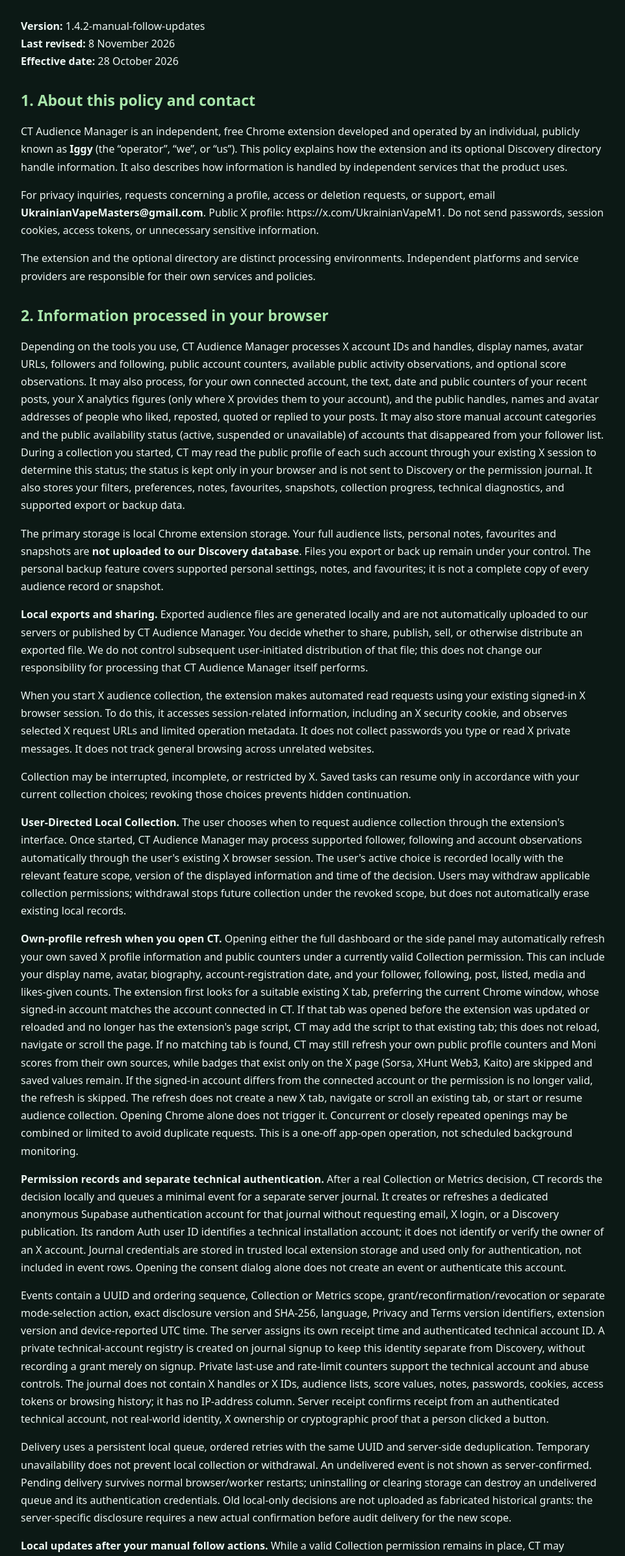
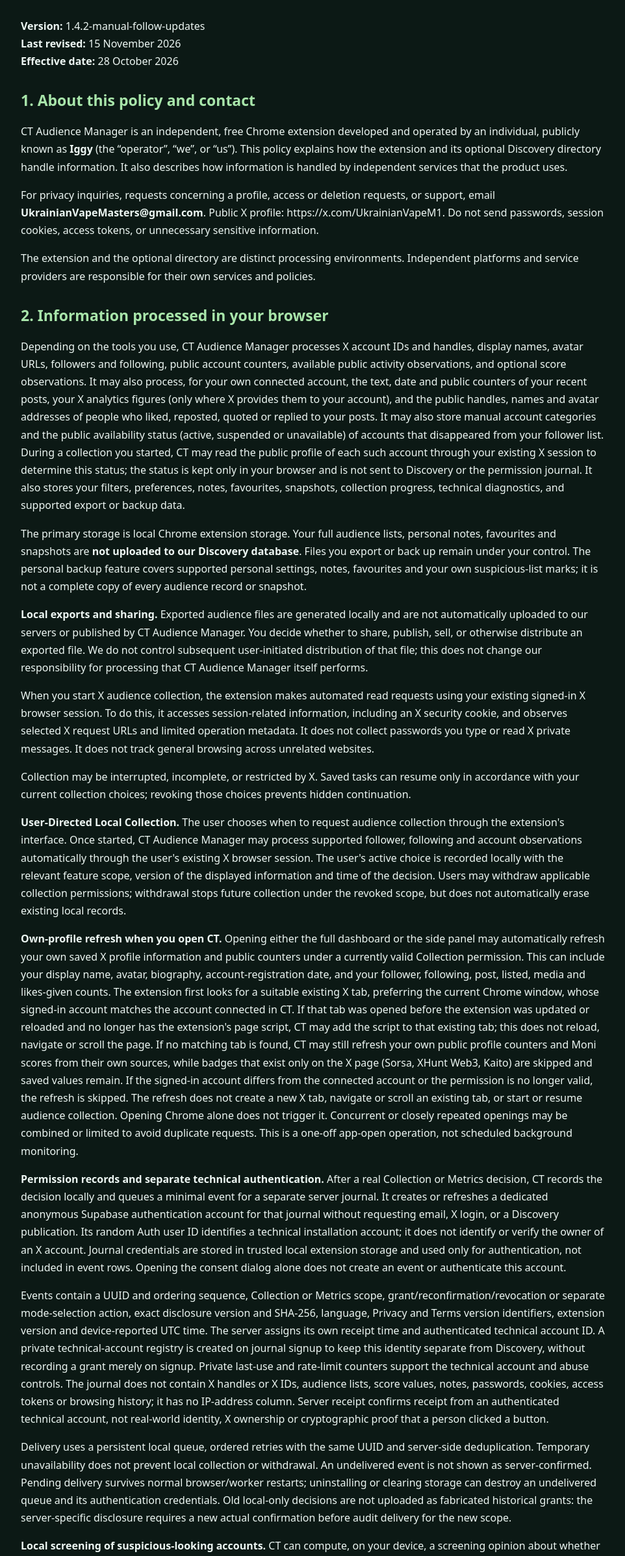
Before and after one commit to IgorAndreichen/ct-audience-manager-privacy, a plain HTML site: page index.html in a window 1280 px wide. Shown: the part 166-2560 px from the top of the page at 65% size, without its empty margins (158-1120 px from the left). Drawn offline with Linux system fonts and the light colour scheme.

Commit message:
Privacy revised 15 November 2026: local suspicious-account screening and manual marks, own-metrics refresh follows the Metrics permission

```diff
--- a/index.html
+++ b/index.html
@@ -1,13 +1,13 @@
 <!doctype html>
 <html lang="en"><head><meta charset="utf-8"><meta name="viewport" content="width=device-width,initial-scale=1"><title>CT Audience Manager — Privacy and Terms</title><style>body{font:16px/1.7 system-ui;background:#0c1915;color:#edf7f3;max-width:900px;margin:auto;padding:clamp(18px,4vw,40px);overflow-wrap:anywhere}h1,h2{color:#a8e5aa;line-height:1.3}h1{font-size:clamp(26px,4vw,36px)}h2{font-size:23px;margin-top:32px}a{color:#a8e5aa}nav{display:flex;gap:24px;flex-wrap:wrap;border-bottom:1px solid #335047;padding-bottom:18px}section+section{border-top:1px solid #335047;margin-top:56px;padding-top:30px}.table{overflow-x:auto}table{border-collapse:collapse;width:100%}td,th{border:1px solid #335047;padding:12px;text-align:left;vertical-align:top}th{color:#a8e5aa}</style></head><body><nav><a href="#privacy">Privacy Policy</a><a href="#terms">Terms of Use</a><a href="mailto:UkrainianVapeMasters@gmail.com">Contact</a></nav><main><section id="privacy"><h1>CT Audience Manager — Privacy Policy</h1>
-<p><strong>Version:</strong> 1.4.2-manual-follow-updates<br><strong>Last revised:</strong> 8 November 2026<br><strong>Effective date:</strong> 28 October 2026</p>
+<p><strong>Version:</strong> 1.4.2-manual-follow-updates<br><strong>Last revised:</strong> 15 November 2026<br><strong>Effective date:</strong> 28 October 2026</p>
 <h2>1. About this policy and contact</h2>
 <p>CT Audience Manager is an independent, free Chrome extension developed and operated by an individual, publicly known as <strong>Iggy</strong> (the “operator”, “we”, or “us”). This policy explains how the extension and its optional Discovery directory handle information. It also describes how information is handled by independent services that the product uses.</p>
 <p>For privacy inquiries, requests concerning a profile, access or deletion requests, or support, email <strong>UkrainianVapeMasters@gmail.com</strong>. Public X profile: https://x.com/UkrainianVapeM1. Do not send passwords, session cookies, access tokens, or unnecessary sensitive information.</p>
 <p>The extension and the optional directory are distinct processing environments. Independent platforms and service providers are responsible for their own services and policies.</p>
 <h2>2. Information processed in your browser</h2>
 <p>Depending on the tools you use, CT Audience Manager processes X account IDs and handles, display names, avatar URLs, followers and following, public account counters, available public activity observations, and optional score observations. It may also process, for your own connected account, the text, date and public counters of your recent posts, your X analytics figures (only where X provides them to your account), and the public handles, names and avatar addresses of people who liked, reposted, quoted or replied to your posts. It may also store manual account categories and the public availability status (active, suspended or unavailable) of accounts that disappeared from your follower list. During a collection you started, CT may read the public profile of each such account through your existing X session to determine this status; the status is kept only in your browser and is not sent to Discovery or the permission journal. It also stores your filters, preferences, notes, favourites, snapshots, collection progress, technical diagnostics, and supported export or backup data.</p>
-<p>The primary storage is local Chrome extension storage. Your full audience lists, personal notes, favourites and snapshots are <strong>not uploaded to our Discovery database</strong>. Files you export or back up remain under your control. The personal backup feature covers supported personal settings, notes, and favourites; it is not a complete copy of every audience record or snapshot.</p>
+<p>The primary storage is local Chrome extension storage. Your full audience lists, personal notes, favourites and snapshots are <strong>not uploaded to our Discovery database</strong>. Files you export or back up remain under your control. The personal backup feature covers supported personal settings, notes, favourites and your own suspicious-list marks; it is not a complete copy of every audience record or snapshot.</p>
 <p><strong>Local exports and sharing.</strong> Exported audience files are generated locally and are not automatically uploaded to our servers or published by CT Audience Manager. You decide whether to share, publish, sell, or otherwise distribute an exported file. We do not control subsequent user-initiated distribution of that file; this does not change our responsibility for processing that CT Audience Manager itself performs.</p>
 <p>When you start X audience collection, the extension makes automated read requests using your existing signed-in X browser session. To do this, it accesses session-related information, including an X security cookie, and observes selected X request URLs and limited operation metadata. It does not collect passwords you type or read X private messages. It does not track general browsing across unrelated websites.</p>
 <p>Collection may be interrupted, incomplete, or restricted by X. Saved tasks can resume only in accordance with your current collection choices; revoking those choices prevents hidden continuation.</p>
@@ -16,6 +16,7 @@
 <p><strong>Permission records and separate technical authentication.</strong> After a real Collection or Metrics decision, CT records the decision locally and queues a minimal event for a separate server journal. It creates or refreshes a dedicated anonymous Supabase authentication account for that journal without requesting email, X login, or a Discovery publication. Its random Auth user ID identifies a technical installation account; it does not identify or verify the owner of an X account. Journal credentials are stored in trusted local extension storage and used only for authentication, not included in event rows. Opening the consent dialog alone does not create an event or authenticate this account.</p>
 <p>Events contain a UUID and ordering sequence, Collection or Metrics scope, grant/reconfirmation/revocation or separate mode-selection action, exact disclosure version and SHA-256, language, Privacy and Terms version identifiers, extension version and device-reported UTC time. The server assigns its own receipt time and authenticated technical account ID. A private technical-account registry is created on journal signup to keep this identity separate from Discovery, without recording a grant merely on signup. Private last-use and rate-limit counters support the technical account and abuse controls. The journal does not contain X handles or X IDs, audience lists, score values, notes, passwords, cookies, access tokens or browsing history; it has no IP-address column. Server receipt confirms receipt from an authenticated technical account, not real-world identity, X ownership or cryptographic proof that a person clicked a button.</p>
 <p>Delivery uses a persistent local queue, ordered retries with the same UUID and server-side deduplication. Temporary unavailability does not prevent local collection or withdrawal. An undelivered event is not shown as server-confirmed. Pending delivery survives normal browser/worker restarts; uninstalling or clearing storage can destroy an undelivered queue and its authentication credentials. Old local-only decisions are not uploaded as fabricated historical grants: the server-specific disclosure requires a new actual confirmation before audit delivery for the new scope.</p>
+<p><strong>Local screening of suspicious-looking accounts.</strong> CT can compute, on your device, a screening opinion about whether an account looks suspicious, using public profile data already saved locally (for example account age, counters, avatar, handle pattern and available score observations). It is an automated estimate, not a finding of fact about any person, and it is not sent to our servers. You can also add an account to the suspicious list yourself, or remove an account from it; the automatic screening then no longer flags a removed account. These marks are stored only on your device and are part of your personal backup.</p>
 <p><strong>Local updates after your manual follow actions.</strong> While a valid Collection permission remains in place, CT may observe supported follow or unfollow actions that you perform yourself in an existing X tab in the same Chrome profile, including outside an active audience collection. It updates saved following status only when the signed-in account matches the account connected in CT and it can match your action, a successful X response and the resulting profile-button state. Only accounts already present in your local records are updated. The target account ID and handle, resulting following state and observation time are stored locally as current status, not a separate action-history log. Updates may be missed if X changes its interface, confirmation is unavailable or actions occur on another device or Chrome profile.</p>
 <p>This observer does not open another X window, make an additional X request, follow or unfollow for you, start audience collection, or send these observations to Discovery or the independent permission journal. It does not retain complete request or response bodies, passwords, cookies or authentication headers. Revoking Collection prevents new manual-action observations; existing local status records remain in extension storage, which is removed when you remove the extension. A later complete following collection may supersede an older manual observation. Historical follower-disappearance records and saved activity observations are not erased by this status update.</p>
 <p><strong>Your own posts, interactions and X analytics (local).</strong> Under a valid Collection permission and only for the account connected in CT, the extension can read your recent original posts and quotes (text, date and public counters; up to 500 are kept), and, when you press the corresponding button, the public handles, display names and avatar addresses of people who liked, reposted, quoted or replied to your recent posts (the last 7 or 14 days), together with the type and number of interactions and the date of the latest one. These reads use your existing X session. Reading interactions may open one separate X window and visit your post pages one at a time with pauses; you can stop it at any time, and it never starts by itself. Where your X account offers Premium analytics, the extension may read two analytics views and keeps only aggregate figures (such as impressions, engagements, and audience shares by country, age, gender, device and time of day), never raw responses or payment or subscription information. If your account has no such analytics, only an &quot;unavailable&quot; marker is kept. This information is stored only in local extension storage, is not sent to our servers, Discovery or the permission journal, and is removed when you remove the extension or clear its storage. Post texts of other people are not stored. People shown in these views are other X users; their public handles are processed only to show you who interacts with your posts.</p>
@@ -27,7 +28,7 @@
 <p>The extension does not send your X session cookies or X password to Moni, Kaito, Sorsa, or our Discovery server. Where another extension supplies a badge, that extension has its own data practices. CT Audience Manager cannot control its independent operation.</p>
 <p>If you disable or revoke local Metrics, <strong>no new local Moni requests or Kaito/Sorsa/XHunt/Moni badge observations are collected</strong>. Basic X audience and public-activity collection can continue if Collection remains permitted. Previously stored metric values remain available, unless you separately delete local data.</p>
 <p><strong>Individual metric settings.</strong> Individual metric settings control both display and new local collection of the corresponding metric within the required Collection and active Metrics permissions. Disabling a metric prevents CT Audience Manager from newly reading or storing observations of that metric, and the extension does not wait for that disabled metric during badge traversal. Disabling a metric does not erase previously stored observations. If a shared provider response contains multiple metrics, CT stores new observations only for the metrics enabled in the local settings. These controls do not control separately installed third-party extensions. They neither grant nor revoke the separate Discovery publication consent, and do not themselves select which previously saved own-profile observations are shared under that consent.</p>
-<p><strong>Own metrics in the app-open refresh.</strong> The own-profile refresh described in Section 2 may also obtain supported metrics for your own account, but only while Metrics is currently permitted and actively selected, and only for individually enabled metrics. It may request your own Moni Score and Moni Smarts from Moni and read available own-profile Sorsa, XHunt Web3 and Kaito badges already present in the existing X page, through the sources described in this section. It does not traverse your audience to find missing scores. If an app-open attempt cannot obtain a new value, that attempt does not itself erase the previously saved value or give it a new observation time. Saved values may therefore remain outdated. Opening the app does not fabricate a new permission grant or change your Collection, Metrics or Discovery choices.</p>
+<p><strong>Own metrics in the app-open refresh.</strong> The own-profile refresh described in Section 2 may also obtain supported metrics for your own account, but only while the Metrics permission you granted remains in force, and only for individually enabled metrics. The choice you make in a collection dialog about collecting metrics of other accounts does not apply to your own account. It may request your own Moni Score and Moni Smarts from Moni and read available own-profile Sorsa, XHunt Web3 and Kaito badges already present in the existing X page, through the sources described in this section. It does not traverse your audience to find missing scores. If an app-open attempt cannot obtain a new value, that attempt does not itself erase the previously saved value or give it a new observation time. Saved values may therefore remain outdated. Opening the app does not fabricate a new permission grant or change your Collection, Metrics or Discovery choices.</p>
 <p>A local score-collection option can limit new score collection to accounts you follow while retaining both basic audience lists. This scope applies to local scores, not to the separate sharing of eligible saved own-profile observations under Discovery consent.</p>
 <p>Each contacted service receives the account identifier necessary for the request and ordinary connection data, such as the requesting IP address. When your browser makes the request, it uses your network connection. External avatar hosts likewise receive ordinary image-request information. Unknown or missing metric values are not treated as zero.</p>
 <p><strong>Browser-Displayed Observations.</strong> When Metrics is enabled, supported Sorsa, XHunt and Kaito score and rank observations can be read from X pages in which corresponding independent browser extensions display them. Those extensions operate independently, and user-initiated automated traversal may cause them to fetch additional observations. CT Audience Manager does not access their private credentials or extension storage for this purpose.</p>
```
